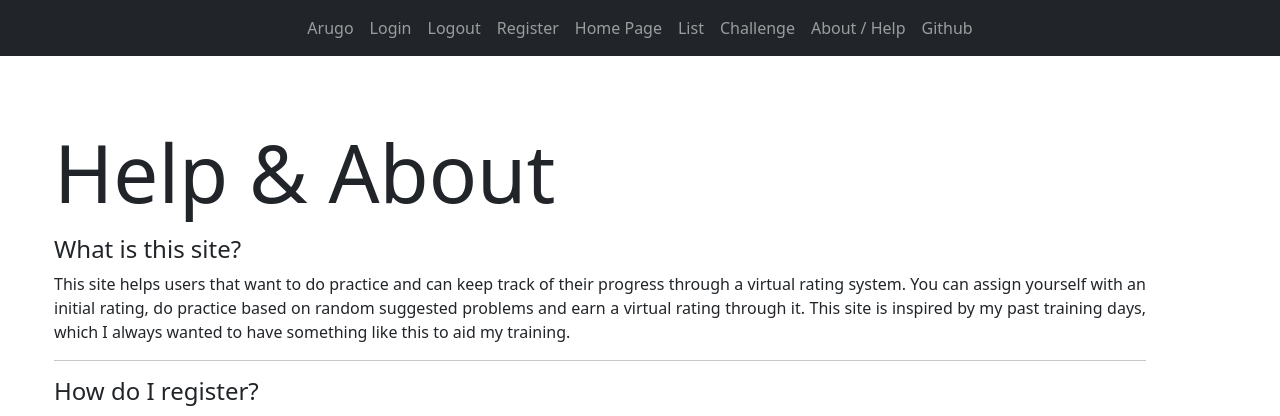
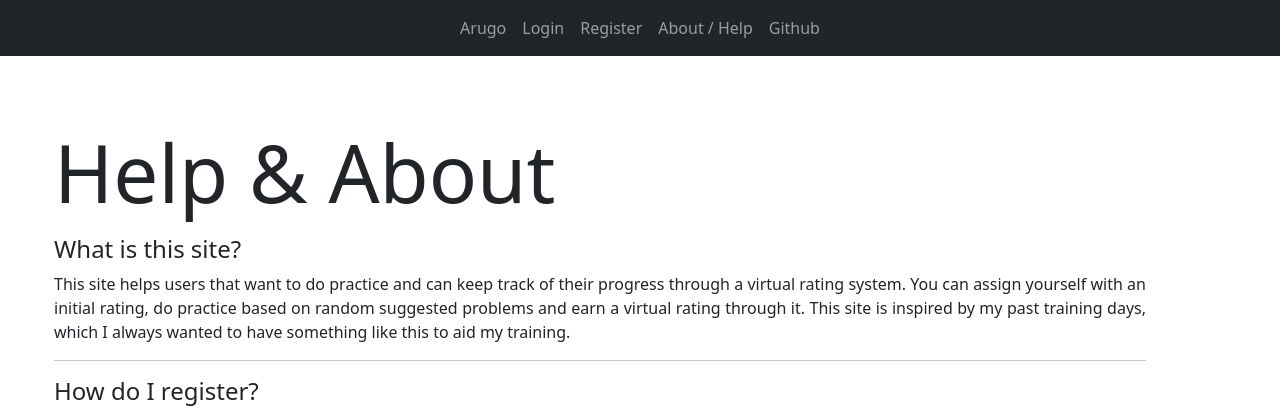
Before and after one commit to phattd15/arugo, a Django app: page /help in a window 1280 px wide. Shown: the top 416 px of the page. Run offline with Django 3.2, Linux system fonts and the light colour scheme; some libraries are stand-ins or nearby versions.

Commit message:
UI/UX become less retarded

```diff
--- a/base/views.py
+++ b/base/views.py
@@ -11,6 +11,7 @@ def index(request):
     context = {}
     context["user"] = None
     context["graph"] = None
+    context["user"] = request.user
 
     if request.user.is_authenticated:
         profile = Profile.objects.get(user=request.user)
@@ -18,7 +19,7 @@ def index(request):
         if request.method == "POST":
             update_progress(profile, request.POST.get("progress"))
 
-        context["user"] = profile
+        context["profile"] = profile
         context["graph"] = make_graph(profile.handle, eval(profile.rating_progress))
         context["xcolor"] = color_rating_2(profile.virtual_rating)
 
@@ -48,7 +49,8 @@ def challenge_list(request):
 
     normalized_rating = rating - rating % 100
     context = {}
-
+    context["user"] = user
+    context["profile"] = profile
     context["challenges"] = get_challenge(
         handle,
         profile.virtual_rating,
@@ -64,6 +66,7 @@ def login_view(request):
 
     context = {}
     context["error"] = []
+    context["user"] = request.user
 
     if request.method == "POST":
         username = request.POST.get("username")
@@ -164,7 +167,8 @@ def challenge_site(request):
     context["bg_color"] = bg_color
     context["gain"] = rating_gain(profile.virtual_rating, problem.rating)
     context["loss"] = rating_loss(profile.virtual_rating, problem.rating)
-
+    context["user"] = request.user
+    context["profile"] = profile
     return render(request, "challenge.html", context)
 
 
@@ -209,4 +213,12 @@ def reset_progress(request):
 
 
 def help(request):
-    return render(request, "help.html")
+    context = {}
+    context["user"] = request.user
+    context["profile"] = None
+
+    if request.user.is_authenticated:
+        profile = Profile.objects.get(user=request.user)
+        context["profile"] = profile
+
+    return render(request, "help.html", context)
--- a/templates/home.html
+++ b/templates/home.html
@@ -1,7 +1,7 @@
 {% extends 'main.html' %}
 {% block content %}
 <div class="container">
-    {% if not user %}
+    {% if not user.is_authenticated %}
     <div class="container">
         <h1 class="display-1">
             Welcome to arugo
@@ -28,7 +28,7 @@
 
     {% else %}
     <div class="container">
-        <h1 class="display-2">Hello, <span style="color:{{xcolor}}">{{user.handle}}</span>!</h1>
+        <h1 class="display-2">Hello, <span style="color:{{xcolor}}">{{profile.handle}}</span>!</h1>
     </div>
     <div class="container">
         <form method="POST">
@@ -41,7 +41,7 @@
         </form>
     </div>
     <div class="container">
-        <p> Your rating: <span style="color:{{xcolor}}">{{user.virtual_rating}}</span>. <a class="btn btn-warning" href="{% url 'reset-progress' %}">Reset progress</a></p>
+        <p> Your rating: <span style="color:{{xcolor}}">{{profile.virtual_rating}}</span>. <a class="btn btn-warning" href="{% url 'reset-progress' %}">Reset progress</a></p>
         <!-- <p>Rating progress: {{user.rating_progress}} </p> -->
     </div>
     <p> {{graph|safe}} </p>
--- a/templates/main.html
+++ b/templates/main.html
@@ -21,27 +21,34 @@
 
         <div class="collapse navbar-collapse justify-content-md-center" id="navbarsExample08">
             <ul class="navbar-nav">
+                {% if not user.is_authenticated %}
                 <li class="nav-item active">
-                    <a class="nav-link" href="#"> Arugo </a>
+                    <a class="nav-link" href="{% url 'home-page' %}"> Arugo </a>
                 </li>
                 <li class="nav-item">
                     <a class="nav-item nav-link" href="{% url 'login' %}"> Login </a>
                 </li>
                 <li class="nav-item">
+                    <a class="nav-item nav-link" href="{% url 'register' %}"> Register </a>
+                </li>
+                {% else %}
+                <li class="nav-item">
+                    <a class="nav-item nav-link" href="{% url 'home-page' %}"> {{profile.handle}} </a>
+                </li>
+                <li class="nav-item">
                     <a class="nav-item nav-link" href="{% url 'logout' %}"> Logout </a>
                 </li>
-                <li class="nav-item">
-                    <a class="nav-item nav-link" href="{% url 'register' %}"> Register </a>
-                </li>
-                <li class="nav-item">
-                    <a class="nav-item nav-link" href="{% url 'home-page' %}"> Home Page </a>
-                </li>
-                <li class="nav-item">
-                    <a class="nav-item nav-link" href="{% url 'list' %}"> List </a>
-                </li>
-                <li class="nav-item">
-                    <a class="nav-item nav-link" href="{% url 'challenge' %}"> Challenge </a>
-                </li>
+                    {% if profile.in_progress %}
+                        <li class="nav-item">
+                            <a class="nav-item nav-link" href="{% url 'challenge' %}"> Challenge </a>
+                        </li>
+                    {% else %}
+                        <li class="nav-item">
+                            <a class="nav-item nav-link" href="{% url 'list' %}"> List </a>
+                        </li>
+                    {% endif %}
+                {% endif %}
+
                 <li class="nav-item">
                     <a class="nav-item nav-link" href="{% url 'help' %}"> About / Help </a>
                 </li>
```
Also changed, not shown: db.sqlite3.
